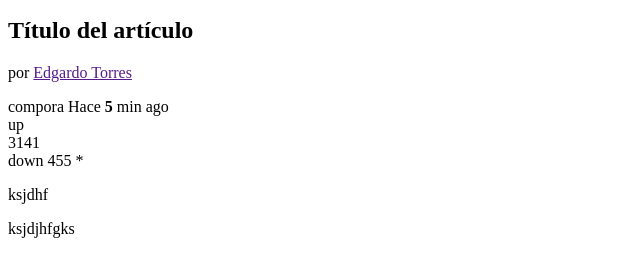
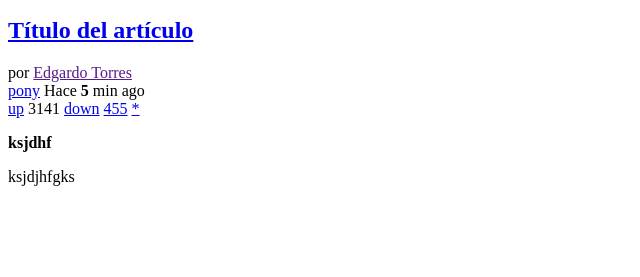
Before and after one commit to elkabal82/mejorando.la, a plain HTML site: page Clase-frontend/pulse2014/template/pulse.html in a window 1280 px wide. Shown: the part 293-570 px from the top of the page, without its empty margins (0-640 px from the left). Drawn offline with Linux system fonts and the light colour scheme.

Commit message:
le gregamos los ids y las clases al html

```diff
--- a/Clase-frontend/pulse2014/template/pulse.html
+++ b/Clase-frontend/pulse2014/template/pulse.html
@@ -38,29 +38,31 @@
 	</nav>
 	<section>
 		<article>
-			<figure>
+			<figure class="imagen_item">
 				<img src="" alt="imagen del articulo">
 			</figure>
-			<h2>Título del artículo</h2>
-			<p>por
+			<h2 class="titulo_item"><a href="#">Título del artículo</a></h2>
+			<div class="autor_item">por
 				<a href="">Edgardo Torres</a>
-			</p>
-			<div>
-				<a>compora</a>
-				<span>Hace <strong>5</strong> min ago</span>
 			</div>
+			<div class="datos_item">
+				<a href="#" class="tag_item">pony</a>
+				<span class="fecha_item">Hace <strong>5</strong> min ago</span>
+			</div>
+			<div class="votacion">
+				<a href="#" class="up">up</a>
+				3141
+				<a href="#" class="down">down</a>
+				<a href="#" class="comentarios_item">455</a>
+				<a href="#" class="guardar_item">*</a>
+			</div>
+			<footer>
+				<p>
+					<strong>ksjdhf</strong>
+				</p>
+				<p>ksjdjhfgks</p>
+			</footer>
 		</article>
-		<div>
-			<a>up</a>
-			<div>3141</div>
-			<a>down</a>
-			<a>455</a>
-			<a>*</a>
-		</div>
-		<footer>
-			<p>ksjdhf</p>
-			<p>ksjdjhfgks</p>
-		</footer>
 	</section>
 </body>
 </html>
```
